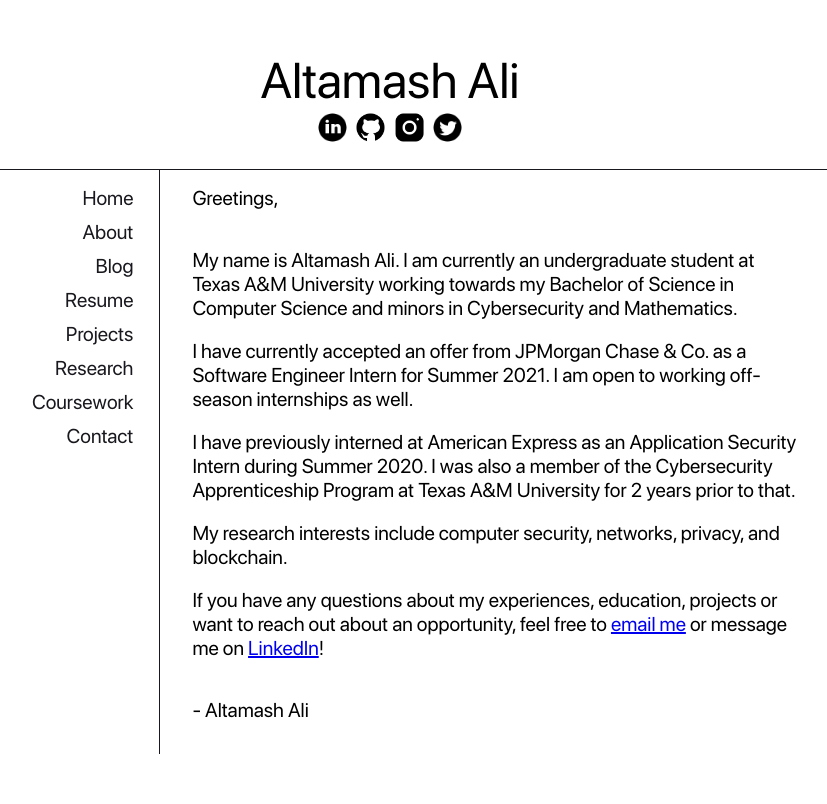
After one commit to altamashali/altamashali.github.io, a PHP site: page /contact.html in a window 1280 px wide. The commit adds this page. Shown: the whole page, without its empty margins (250-1077 px from the left). Run offline with PHP 8.4, Linux system fonts and the light colour scheme.

Commit message:
Added contact page

```diff
--- /dev/null
+++ b/assets/long-bio.txt
@@ -0,0 +1,3 @@
+Altamash is an undergraduate engineering student at Texas A&M University pursuing a major in Computer Science and minors in Cybersecurity and Mathematics. He has a passion for software and security. His interest in the privacy, security, and transparency of software systems has turned him into a strong proponent of blockchain. Altamash is currently working on developing smart contracts for the Ethereum blockchain network. He hopes to one day develop his own blockchain protocol capable of serving as the infrastructure for decentralized applications. As a precursor to this project, Altamash developed a cryptocurrency token based on the ERC-20 standard which is ready to be listed on exchanges. Altamash firmly believes that blockchain will play an increasingly important role in our society in the future.
+
+Altamash has a strong background in other fields as well. He was one of ten students selected for Texas A&M’s inaugural Cybersecurity Apprenticeship Program. As part of this program, he got to work as a tier-one analyst alongside professionals in the campus security operations center. He investigated security events from campus-wide data sources, responded to threats, and mitigated risks. Before that, Altamash had been a member of DECA for 4 years. DECA is a student-led business organization where young professionals tackle different marketing case studies and scenarios. He competed at the international DECA competition in 2017 and 2018. He finished as a finalist in 2017 where he placed top 10 in the World in Sports and Entertainment Marketing. In his last year with DECA, Altamash served as vice president of his chapter. Altamash was also a member of the Boy Scouts of America from 2008-2018. In his decade of service with Troop 797, Altamash gained valuable life skills, sharpened his survival skills, and ultimately achieved the rank of Eagle Scout. Altamash says these skills play a significant role in his life everyday and will continue to do so as he looks ahead to a professional career in engineering.
--- /dev/null
+++ b/assets/short-bio.txt
@@ -0,0 +1 @@
+Altamash is an undergraduate engineering student at Texas A&M University pursuing a major in Computer Science and minors in Cybersecurity and Mathematics. He is also an Eagle Scout, DECA International Finalist, and NASA Aerospace Scholar. He has a passion for software engineering and application security. He is also an avid supporter of blockchain technology. Altamash is currently working on the development of smart contracts on the Ethereum platform. He is also currently working on developing his own blockchain protocol which he hopes one day can serve as the infrastructure for other blockchain applications. As a precursor to this project, Altamash developed an ERC-20 cryptocurrency token ready to be listed on exchanges. Altamash believes that blockchain will play an increasingly important role in our society in the future.
--- /dev/null
+++ b/contact.html
@@ -0,0 +1,61 @@
+<!DOCTYPE html>
+<html>
+    <head>
+        <title>Altamash Ali</title>
+        <link rel="stylesheet" type="text/css" href="./style.css">
+        <link rel="shortcut icon" href="./assets/images/favicon.ico">
+    </head>
+    <body>
+        <div class="header-container">
+            <h1 class="header-name">Altamash Ali</h1>
+            <ul class="shortcut-list">
+                <li class="shortcut-item">
+                    <a href="https://linkedin.com/in/altamashali" target="_blank"><img class="shortcut-logo" src="./assets/images/linkedin.png" title="Let's connect!"></a>
+                </li>
+                <li class="shortcut-item">
+                    <a href="https://github.com/altamashali" target="_blank"><img class="shortcut-logo" src="./assets/images/github.png" title="Check out my projects!"></a>
+                </li>
+                <li class="shortcut-item">
+                    <a href="https://instagram.com/itsaltamash" target="_blank"><img class="shortcut-logo" src="./assets/images/instagram.png" title="Follow me?"></a>
+                </li>
+                <li class="shortcut-item">
+                    <a href="https://twitter.com/itsaltamash" target="_blank"><img class="shortcut-logo" src="./assets/images/twitter.png" title="Follow me?"></a>
+                </li>
+            </ul>
+
+        </div>
+        <div class="body-container">
+
+            <div class="left-container">
+                <ul class="page-list">
+                    <li class="page-item"><a class="page-link" href="https://altamashali.com">Home</a></li>
+                    <li class="page-item"><a class="page-link" href="about">About</a></li>
+                    <li class="page-item"><a class="page-link" href="blog">Blog</a></li>
+                    <li class="page-item"><a class="page-link" href="resume">Resume</a></li>
+                    <li class="page-item"><a class="page-link" href="projects">Projects</a></li>
+                    <li class="page-item"><a class="page-link" href="research">Research</a></li>
+                    <li class="page-item"><a class="page-link" href="coursework">Coursework</a></li>
+                    <li class="page-item"><a class="page-link" href="contact">Contact</a></li>
+                </ul>
+            </div>
+
+            <div class="right-container">
+                <p class="paragraph-text">Greetings,</p>
+                <br>
+                <br>
+                <p class="paragraph-text">My name is Altamash Ali. I am currently an undergraduate student at Texas A&M University working towards my Bachelor of Science in Computer Science and minors in Cybersecurity and Mathematics.</p>
+                <br>
+                <p class="paragraph-text">I have currently accepted an offer from JPMorgan Chase & Co. as a Software Engineer Intern for Summer 2021. I am open to working off-season internships as well.</p>
+                <br>
+                <p class="paragraph-text">I have previously interned at American Express as an Application Security Intern during Summer 2020. I was also a member of the Cybersecurity Apprenticeship Program at Texas A&M University for 2 years prior to that.</p>
+                <br>
+                <p class="paragraph-text">My research interests include computer security, networks, privacy, and blockchain.</p>
+                <br>
+                <p class="paragraph-text">If you have any questions about my experiences, education, projects or want to reach out about an opportunity, feel free to <a href="mailto:altamashaali@gmail.com">email me</a> or message me on <a href="https://linkedin.com/in/altamashali">LinkedIn</a>!</p>
+                <br>
+                <br>
+                <p class="paragraph-text">- Altamash Ali</p>
+            </div>
+        </div>
+    </body>
+</html>
--- a/coursework.html
+++ b/coursework.html
@@ -35,6 +35,8 @@
                     <li class="page-item"><a class="page-link" href="projects">Projects</a></li>
                     <li class="page-item"><a class="page-link" href="research">Research</a></li>
                     <li class="page-item"><a class="page-link" href="coursework">Coursework</a></li>
+                    <li class="page-item"><a class="page-link" href="contact">Contact</a></li>
+
                 </ul>
             </div>
 
--- a/projects.html
+++ b/projects.html
@@ -35,6 +35,7 @@
                     <li class="page-item"><a class="page-link" href="projects">Projects</a></li>
                     <li class="page-item"><a class="page-link" href="research">Research</a></li>
                     <li class="page-item"><a class="page-link" href="coursework">Coursework</a></li>
+                    <li class="page-item"><a class="page-link" href="contact">Contact</a></li>
                 </ul>
             </div>
 
--- a/research.html
+++ b/research.html
@@ -35,6 +35,7 @@
                     <li class="page-item"><a class="page-link" href="projects">Projects</a></li>
                     <li class="page-item"><a class="page-link" href="research">Research</a></li>
                     <li class="page-item"><a class="page-link" href="coursework">Coursework</a></li>
+                    <li class="page-item"><a class="page-link" href="contact">Contact</a></li>
                 </ul>
             </div>
 
--- a/resume.html
+++ b/resume.html
@@ -35,6 +35,7 @@
                     <li class="page-item"><a class="page-link" href="projects">Projects</a></li>
                     <li class="page-item"><a class="page-link" href="research">Research</a></li>
                     <li class="page-item"><a class="page-link" href="coursework">Coursework</a></li>
+                    <li class="page-item"><a class="page-link" href="contact">Contact</a></li>
                 </ul>
             </div>
 
--- a/style.css
+++ b/style.css
@@ -9,6 +9,7 @@ body {
     font-family: SF-Pro-Display;
     margin: 200px;
     margin-top: 50px;
+    margin-bottom: 50px;
 }
 .header-container{
     border: 0px;
```
Also changed, not shown: about.html (+5 -3 lines), index.html (+7 -8 lines).
